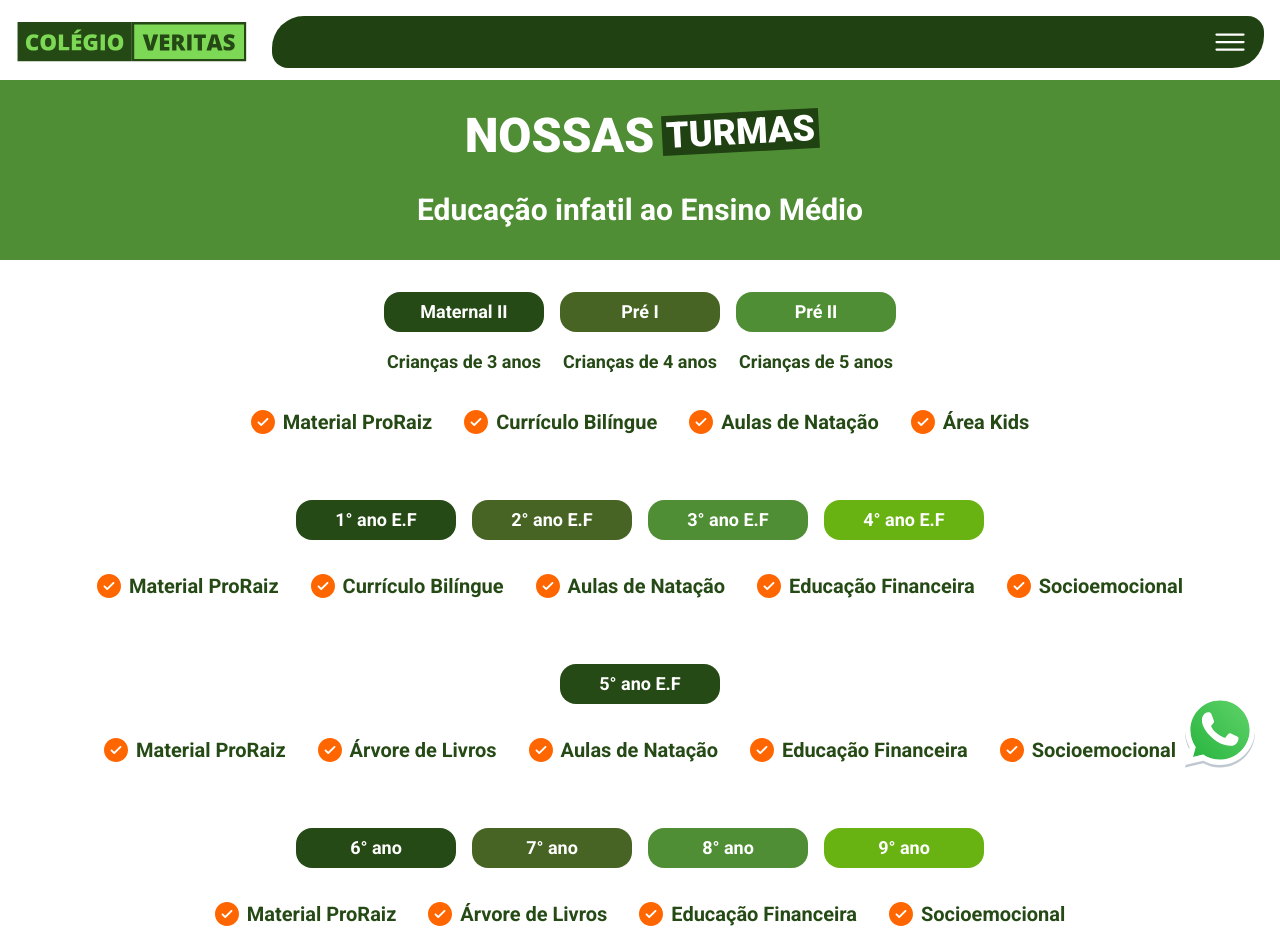
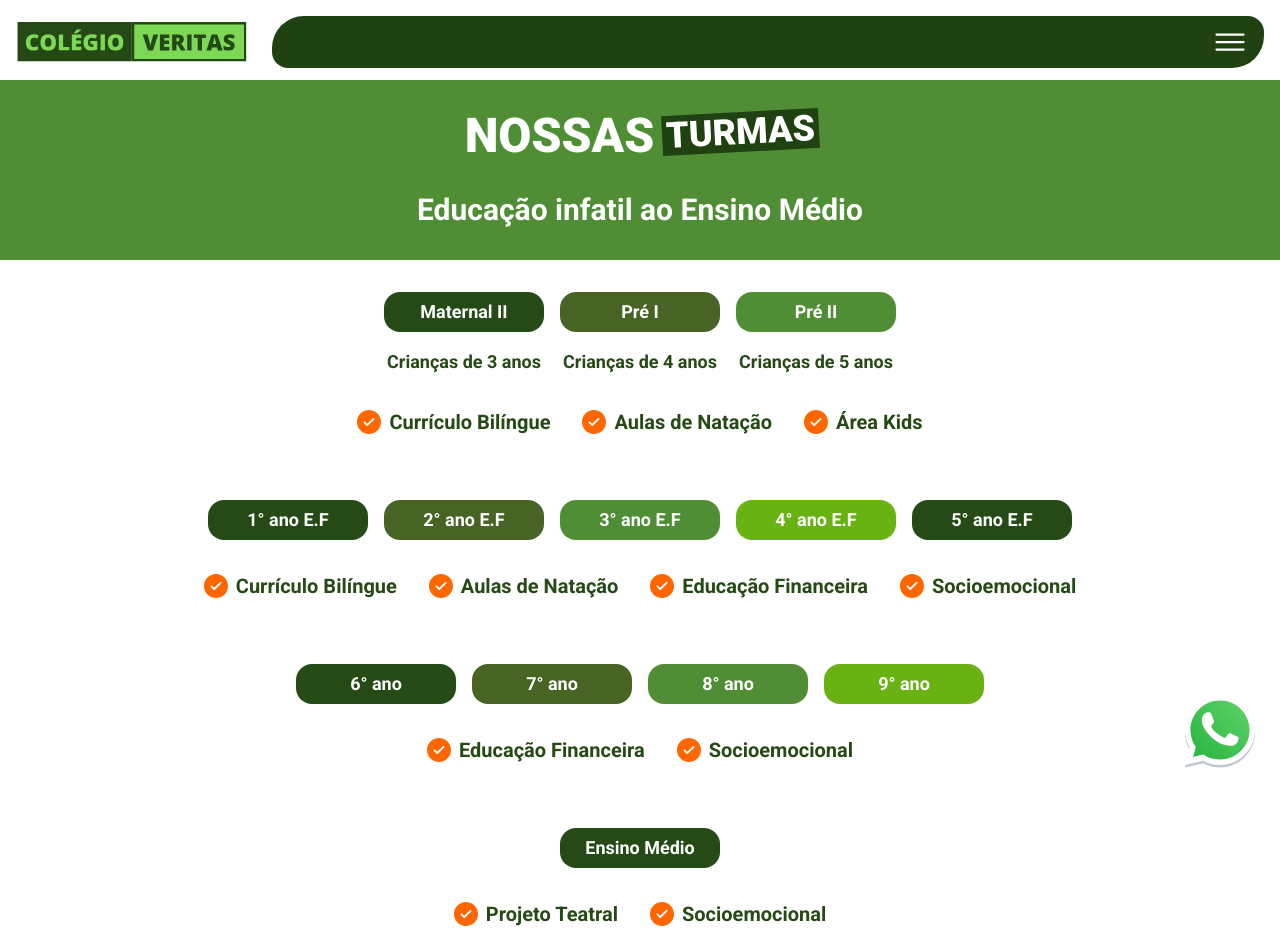
Before and after one commit to joaomarcelospmvaz/veritas, a Next.js app: page /turmas in a window 1280 px wide. Shown: the top 952 px of the page. Built offline with nearby package versions, Linux system fonts and the light colour scheme.

Commit message:
feat: changes to 2026

```diff
--- a/app/curriculo-bilingue/page.tsx
+++ b/app/curriculo-bilingue/page.tsx
@@ -10,7 +10,7 @@ export default function Ballet() {
         <p className="uppercase text-[#204111] text-5xl font-black flex items-center justify-center gap-2 flex-wrap">
           <span className="text-white ml-1">CURRÍCULO</span> <span className="text-white text-4xl bg-[#204111] -rotate-3 mt-2 px-1 xs:-mt-2 mx-5 xs:mx-0">BILÍNGUE</span>
         </p>
-        <p className="text-3xl text-white font-bold text-center">Atividade curricular até o 4° ano do Ensino Fundamental I</p>
+        <p className="text-3xl text-white font-bold text-center">Atividade curricular até o 5° ano do Ensino Fundamental I</p>
       </div>
       <p className="w-full max-w-[980px] text-2xl text-[#254a15] text-center mt-8 font-bold px-2">PARCEIRO EDUCACIONAL</p>
       <div className="w-40 h-20 rounded-[40px] flex items-center justify-center">
--- a/app/lista-de-material/page.tsx
+++ b/app/lista-de-material/page.tsx
@@ -3,12 +3,13 @@ export default function ListaDeMaterial() {
     <div className="min-h-[calc(100dvh-112px)] flex flex-col items-center">
       <div className="w-full py-8 px-2 bg-[#4F8E34] flex flex-col gap-8 items-center justify-center">
         <p className="uppercase text-[#204111] text-5xl font-black flex items-center justify-center gap-2 flex-wrap">
-          <span className="text-white ml-1 text-center">Lista de Material</span> <span className="text-white text-4xl bg-[#204111] -rotate-3 mt-2 px-1 xs:-mt-2 mx-5 xs:mx-0">2025</span>
+          <span className="text-white ml-1 text-center">Lista de Material</span> <span className="text-white text-4xl bg-[#204111] -rotate-3 mt-2 px-1 xs:-mt-2 mx-5 xs:mx-0">2026</span>
         </p>
       </div>
-      <p className="text-3xl text-[#254a15] font-bold text-center mt-16">Clique abaixo para visualizar</p>
+      <p className="text-3xl text-[#254a15] font-bold text-center mt-16">Em breve</p>
+      {/* <p className="text-3xl text-[#254a15] font-bold text-center mt-16">Clique abaixo para visualizar</p> */}
       <div className="my-12 flex flex-col items-center justify-center w-full max-w-[1320px] flex-wrap gap-8 px-2 text-white font-bold text-lg">
-        <a href="/files/lista-maternal2.pdf" target="_blank" className="rounded-2xl h-10 px-4 bg-[#4f8e34] flex justify-center items-center w-full max-w-[340px]">
+        {/* <a href="/files/lista-maternal2.pdf" target="_blank" className="rounded-2xl h-10 px-4 bg-[#4f8e34] flex justify-center items-center w-full max-w-[340px]">
           Maternal II
         </a>
         <a href="/files/lista-pre1.pdf" target="_blank" className="rounded-2xl h-10 px-4 bg-[#4f8e34] flex justify-center items-center w-full max-w-[340px]">
@@ -34,7 +35,7 @@ export default function ListaDeMaterial() {
         </a>
         <a href="/files/lista-fundamental2-medio.pdf" target="_blank" className="rounded-2xl h-fit min-h-10 px-4 bg-[#4f8e34] flex justify-center items-center w-full max-w-[340px] text-center ">
           Ensino Fundamental II e Ensino Médio
-        </a>
+        </a> */}
       </div>
     </div>
   )
--- a/app/page.tsx
+++ b/app/page.tsx
@@ -6,12 +6,16 @@ import { Partners } from "@/components/Partners";
 export default function Home() {
   const mock = [
     {
-      title: 'aprovado 1',
-      url: 'https://i.ibb.co/C56hb8pq/capa-site-1.jpg',
+      title: 'matriculas abertas',
+      url: 'https://i.ibb.co/SXBtXKy0/banner-site-veritas-2.jpg',
     },
     {
-      title: 'aprovado 2',
-      url: 'https://i.ibb.co/Kc8DDFLD/capa-site-2.jpg',
+      title: 'editora do brasil',
+      url: 'https://i.ibb.co/j9kLhc64/banner-site-veritas-1.jpg',
+    },
+    {
+      title: 'transformação',
+      url: 'https://i.ibb.co/wZM4nd18/banner-site-veritas.jpg',
     },
   ]
   return (
@@ -22,4 +26,5 @@ export default function Home() {
       <Map />
     </main>
   );
+
 }
--- a/app/turmas/page.tsx
+++ b/app/turmas/page.tsx
@@ -17,7 +17,6 @@ export default function Turmas() {
         <div className="flex flex-col justify-center items-center gap-4"><div className="rounded-2xl h-10 max-w-60 w-full min-w-40 bg-[#4f8e34] flex justify-center items-center">Pré II</div><span className="text-[#254a15]">Crianças de 5 anos</span></div>
       </div>
       <div className="flex justify-center items-center w-full gap-8 text-[#254a15] text-xl font-bold flex-wrap mb-8">
-        <div className="flex justify-center items-center gap-2"><Image src={orangeCheck} alt="chek laranja" width={24} height={24} />Material ProRaiz</div>
         <div className="flex justify-center items-center gap-2"><Image src={orangeCheck} alt="chek laranja" width={24} height={24} />Currículo Bilíngue</div>
         <div className="flex justify-center items-center gap-2"><Image src={orangeCheck} alt="chek laranja" width={24} height={24} />Aulas de Natação</div>
         <div className="flex justify-center items-center gap-2"><Image src={orangeCheck} alt="chek laranja" width={24} height={24} />Área Kids</div>
@@ -27,24 +26,15 @@ export default function Turmas() {
         <div className="flex flex-col justify-center items-center gap-4"><div className="rounded-2xl h-10 max-w-60 w-full min-w-40 bg-[#476424] flex justify-center items-center">2° ano E.F</div></div>
         <div className="flex flex-col justify-center items-center gap-4"><div className="rounded-2xl h-10 max-w-60 w-full min-w-40 bg-[#4f8e34] flex justify-center items-center">3° ano E.F </div></div>
         <div className="flex flex-col justify-center items-center gap-4"><div className="rounded-2xl h-10 max-w-60 w-full min-w-40 bg-[#68b311] flex justify-center items-center">4° ano E.F</div></div>
+        <div className="flex flex-col justify-center items-center gap-4"><div className="rounded-2xl h-10 max-w-60 w-full min-w-40 bg-[#254a15] flex justify-center items-center">5° ano E.F</div></div>
       </div>
       <div className="flex justify-center items-center w-full gap-8 text-[#254a15] text-xl font-bold flex-wrap mb-8">
-        <div className="flex justify-center items-center gap-2"><Image src={orangeCheck} alt="chek laranja" width={24} height={24} />Material ProRaiz</div>
         <div className="flex justify-center items-center gap-2"><Image src={orangeCheck} alt="chek laranja" width={24} height={24} />Currículo Bilíngue</div>
         <div className="flex justify-center items-center gap-2"><Image src={orangeCheck} alt="chek laranja" width={24} height={24} />Aulas de Natação</div>
         <div className="flex justify-center items-center gap-2"><Image src={orangeCheck} alt="chek laranja" width={24} height={24} />Educação Financeira</div>
         <div className="flex justify-center items-center gap-2"><Image src={orangeCheck} alt="chek laranja" width={24} height={24} />Socioemocional</div>
       </div>
-      <div className="mt-8 mb-8 flex items-center justify-center w-full max-w-[1320px] flex-wrap gap-4 px-2 text-white font-bold text-lg">
-        <div className="flex flex-col justify-center items-center gap-4"><div className="rounded-2xl h-10 max-w-60 w-full min-w-40 bg-[#254a15] flex justify-center items-center">5° ano E.F</div></div>
-      </div>
-      <div className="flex justify-center items-center w-full gap-8 text-[#254a15] text-xl font-bold flex-wrap mb-8">
-        <div className="flex justify-center items-center gap-2"><Image src={orangeCheck} alt="chek laranja" width={24} height={24} />Material ProRaiz</div>
-        <div className="flex justify-center items-center gap-2"><Image src={orangeCheck} alt="chek laranja" width={24} height={24} />Árvore de Livros</div>
-        <div className="flex justify-center items-center gap-2"><Image src={orangeCheck} alt="chek laranja" width={24} height={24} />Aulas de Natação</div>
-        <div className="flex justify-center items-center gap-2"><Image src={orangeCheck} alt="chek laranja" width={24} height={24} />Educação Financeira</div>
-        <div className="flex justify-center items-center gap-2"><Image src={orangeCheck} alt="chek laranja" width={24} height={24} />Socioemocional</div>
-      </div>
+
       <div className="mt-8 mb-8 flex items-center justify-center w-full max-w-[1320px] flex-wrap gap-4 px-2 text-white font-bold text-lg">
         <div className="flex flex-col justify-center items-center gap-4"><div className="rounded-2xl h-10 max-w-60 w-full min-w-40 bg-[#254a15] flex justify-center items-center">6° ano</div></div>
         <div className="flex flex-col justify-center items-center gap-4"><div className="rounded-2xl h-10 max-w-60 w-full min-w-40 bg-[#476424] flex justify-center items-center">7° ano</div></div>
@@ -52,8 +42,6 @@ export default function Turmas() {
         <div className="flex flex-col justify-center items-center gap-4"><div className="rounded-2xl h-10 max-w-60 w-full min-w-40 bg-[#68b311] flex justify-center items-center">9° ano</div></div>
       </div>
       <div className="flex justify-center items-center w-full gap-8 text-[#254a15] text-xl font-bold flex-wrap mb-8">
-        <div className="flex justify-center items-center gap-2"><Image src={orangeCheck} alt="chek laranja" width={24} height={24} />Material ProRaiz</div>
-        <div className="flex justify-center items-center gap-2"><Image src={orangeCheck} alt="chek laranja" width={24} height={24} />Árvore de Livros</div>
         <div className="flex justify-center items-center gap-2"><Image src={orangeCheck} alt="chek laranja" width={24} height={24} />Educação Financeira</div>
         <div className="flex justify-center items-center gap-2"><Image src={orangeCheck} alt="chek laranja" width={24} height={24} />Socioemocional</div>
       </div>
@@ -61,8 +49,6 @@ export default function Turmas() {
         <div className="flex flex-col justify-center items-center gap-4"><div className="rounded-2xl h-10 max-w-60 w-full min-w-40 bg-[#254a15] flex justify-center items-center">Ensino Médio</div></div>
       </div>
       <div className="flex justify-center items-center w-full gap-8 text-[#254a15] text-xl font-bold flex-wrap mb-8">
-        <div className="flex justify-center items-center gap-2"><Image src={orangeCheck} alt="chek laranja" width={24} height={24} />Material ProRaiz</div>
-        <div className="flex justify-center items-center gap-2"><Image src={orangeCheck} alt="chek laranja" width={24} height={24} />Árvore de Livros</div>
         <div className="flex justify-center items-center gap-2"><Image src={orangeCheck} alt="chek laranja" width={24} height={24} />Projeto Teatral</div>
         <div className="flex justify-center items-center gap-2"><Image src={orangeCheck} alt="chek laranja" width={24} height={24} />Socioemocional</div>
       </div>
--- a/components/Partners/index.tsx
+++ b/components/Partners/index.tsx
@@ -35,16 +35,8 @@ export const Partners = () => {
 
   const partnersList = [
     {
-      altText: 'imagem Raiz',
-      src: Raiz
-    },
-    {
       altText: 'imagem Bilingue',
       src: Bilingue
-    },
-    {
-      altText: 'imagem Raizes',
-      src: Raizes
     },
     {
       altText: 'imagem Editora',
@@ -61,8 +53,8 @@ export const Partners = () => {
           </a>
         ))}
       </div>
-      <div className="text-4xl font-semibold text-[#204111] text-center -mb-2 md:mb-0">Conheça os nossos parceiros</div>
-      <div className="flex items-center justify-evenly w-full px-4 gap-4 flex-wrap">
+      <div className="text-4xl font-semibold text-[#204111] text-center -mb-2 md:mb-0">Conheça as nossas editoras</div>
+      <div className="flex items-center justify-center w-full px-4 gap-16 flex-wrap">
         {partnersList.map((item, index) => (
           <div key={index} className="w-40 h-20 rounded-[40px] flex items-center justify-center">
             <Image src={item.src} width={160} height={160} alt={item.altText} />
```
